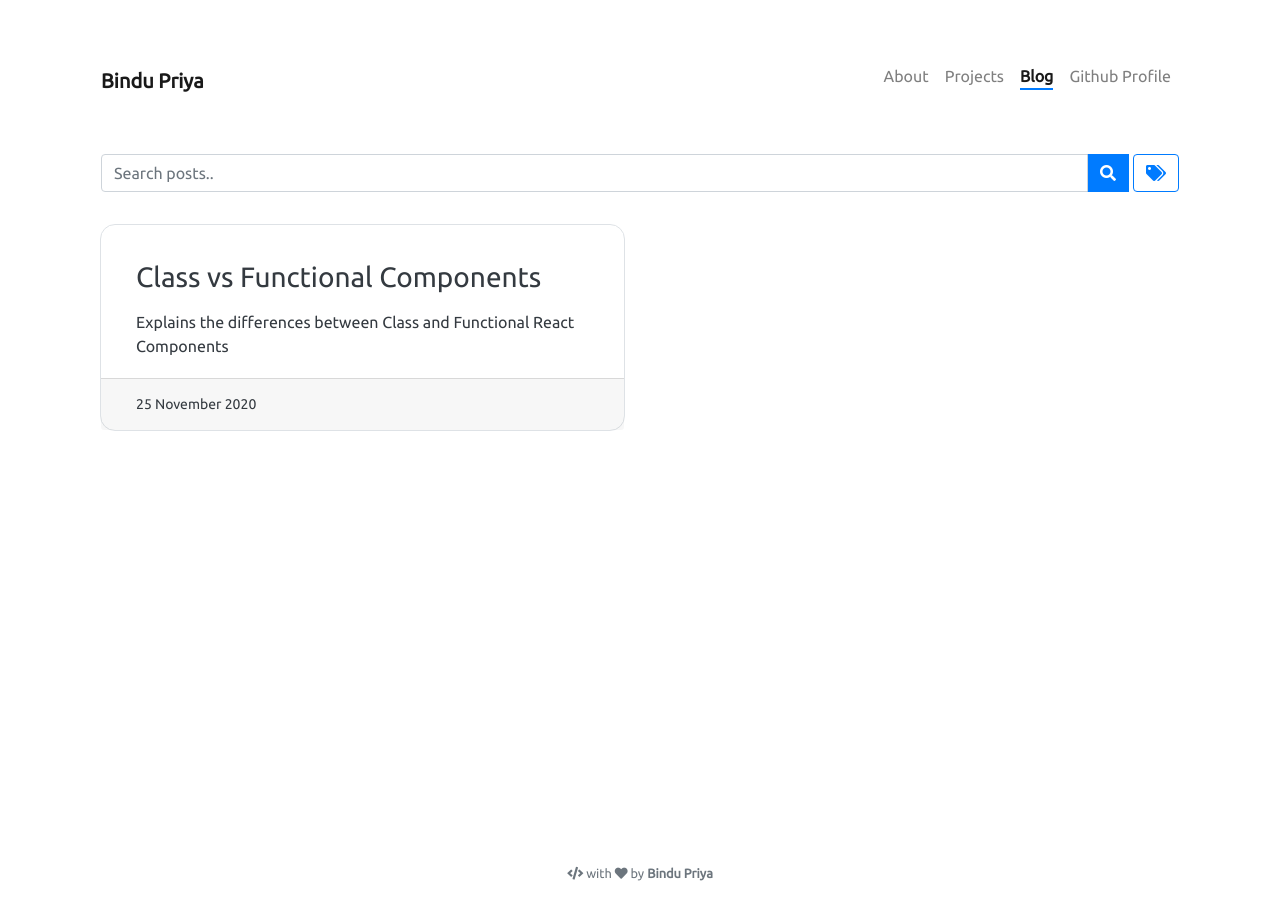
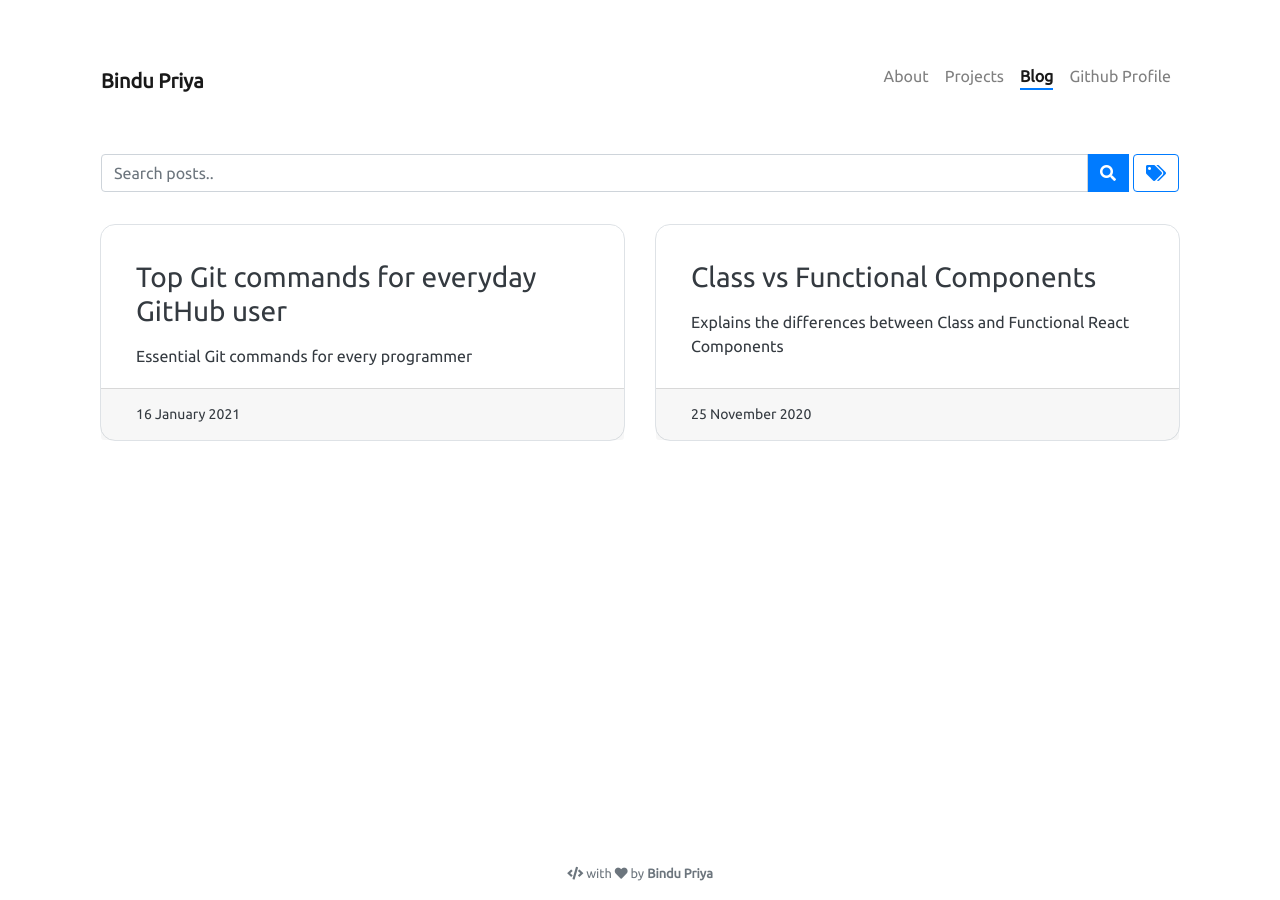
Before and after one commit to bindu07/bindu07.github.io, a Jekyll site: the page built from pages/blog.html, in a window 1280 px wide. Built offline with Jekyll 4.4.1, drawn with Linux system fonts in a browser that asks for light colours; nearby versions of some CDN libraries; comment, search, counter and statistics services are not loaded; part of the change alters nothing that is shown.

Commit message:
Added second blog

```diff
--- a/_config.yml
+++ b/_config.yml
@@ -2,6 +2,7 @@
 title: Bindu Priya
 description: >-
   I am a web and mobile application developer with 4 years of professional experience.
+  I am actively looking for a job at the moment.
   Check out "About" page to have a look at my skills and experience.
 baseurl: ""
 repository: bindu07/bindu07.github.io
--- /dev/null
+++ b/_posts/2021-01-16-second-blog.md
@@ -0,0 +1,139 @@
+---
+layout: post
+title: "Top Git commands for everyday GitHub user"
+description: Essential Git commands for every programmer
+---
+
+Git is the open source distributed version control system that facilitates GitHub activities on your laptop or desktop. This cheat sheet summarizes commonly used Git command line instructions for quick reference.
+<br>
+
+# Configure tooling
+
+Configure user information for all local repositories
+
+$ git config --global user.name "[name]"
+Sets the name you want attached to your commit transactions
+
+$ git config --global user.email "[email address]"
+Sets the email you want attached to your commit transactions
+
+![configUserName](/assets/img/gitblog2.png)
+
+<center>Functional Component</center>
+
+# GIT CheatSheet
+
+## Create repositories
+
+When starting out with a new repository, you only need to do it once, either locally, then push to GitHub, or by cloning an existing repositoryr remotely.
+
+#### git init <directory>
+
+Create empty Git repo in specified directory. Run with no arguments to initialize the current directory as a git repository.
+
+#### git clone <repo>
+
+Clone repo located at <repo> onto local machine. Original repo can be located on the local filesystem or on a remote machine via HTTP or SSH
+
+<!-- ![classComponent](/assets/img/classComponent.png) -->
+
+## Branches in Git
+
+Branches are an important part of working with Git. Any commits you make will be made on the branch you're currently “checked out” to. Use git status to see which branch that is.
+
+#### git branch [branch-name]
+
+Creates a new branch
+
+#### git branch -a
+
+lists all the branches in the local and remote repository
+
+#### git checkout [branch-name]
+
+Switches to the specified branch and updates the working directory
+
+#### git merge [branch]
+
+Combines the specified branch’s history into the current branch. This is usually done in pull requests,but is an important Git operation.
+
+#### git branch -d [branch-name]
+
+Deletes the specified branch
+
+## Synchronize changes
+
+Synchronize your local repository with the remote repository on GitHub.com(any Source Control)
+
+#### git fetch
+
+Downloads all history from the remote tracking branches
+
+#### git merge
+
+Combines remote tracking branch into current local branch
+
+#### git fetch
+
+Downloads all history from the remote tracking branches
+
+#### git push
+
+Uploads all local branch commits to GitHub
+
+#### git pull
+
+Updates your current local working branch with all new commits from the corresponding remote branch on GitHub.
+git pull is a combination of git fetch and git merge
+
+## Make changes
+
+Browse and inspect the evolution of project files
+
+#### git log
+
+Lists version history for the current branch
+
+#### git status
+
+Shows the staged changes in the current repository
+
+#### git diff [first-branch]...[second-branch]
+
+Shows content differences between two branches
+
+#### git show [commit]
+
+Outputs metadata and content changes of the specified commit
+
+#### git add [file]
+
+Snapshots the file in preparation for versioning
+
+#### git commit -m "[descriptive message]"
+
+Records file snapshots permanently in version history
+
+## Redo commits
+
+Erase mistakes and craft replacement history
+
+#### git reset [commit]
+
+Undoes all commits after [commit], preserving changes locally
+
+# Attaching a screenshot how github works below with master and feature branch.
+
+![classComponent](/assets/img/gitblog1.png)
+
+# Git Terms all programmers use on daily basis
+
+**git :** an open source, distributed version-control system <br>
+**GitHub :** a platform for hosting and collaborating on Git repositories <br>
+**commit :** a Git object, a snapshot of your entire repository compressed into a SHA <br>
+**branch :** a lightweight movable pointer to a commit<br>
+**clone :** a local version of a repository, including all commits and branches<br>
+**remote :** a common repository on GitHub that all team member use to exchange their changes<br>
+**fork :** a copy of a repository on GitHub owned by a different user<br>
+**pull request(PR) :** a place to compare and discuss the differences introduced on a branch with reviews, comments,integrated tests. <br>
+**HEAD :** representing your current working directory, the HEAD pointer can be moved to different branches, tags, or commits when using git checkout<br>
```
Also changed, not shown: assets/img/TeamImpact.png (added), assets/img/git_blog.png (added), assets/img/gitblog1.png (added), assets/img/gitblog2.png (added).
